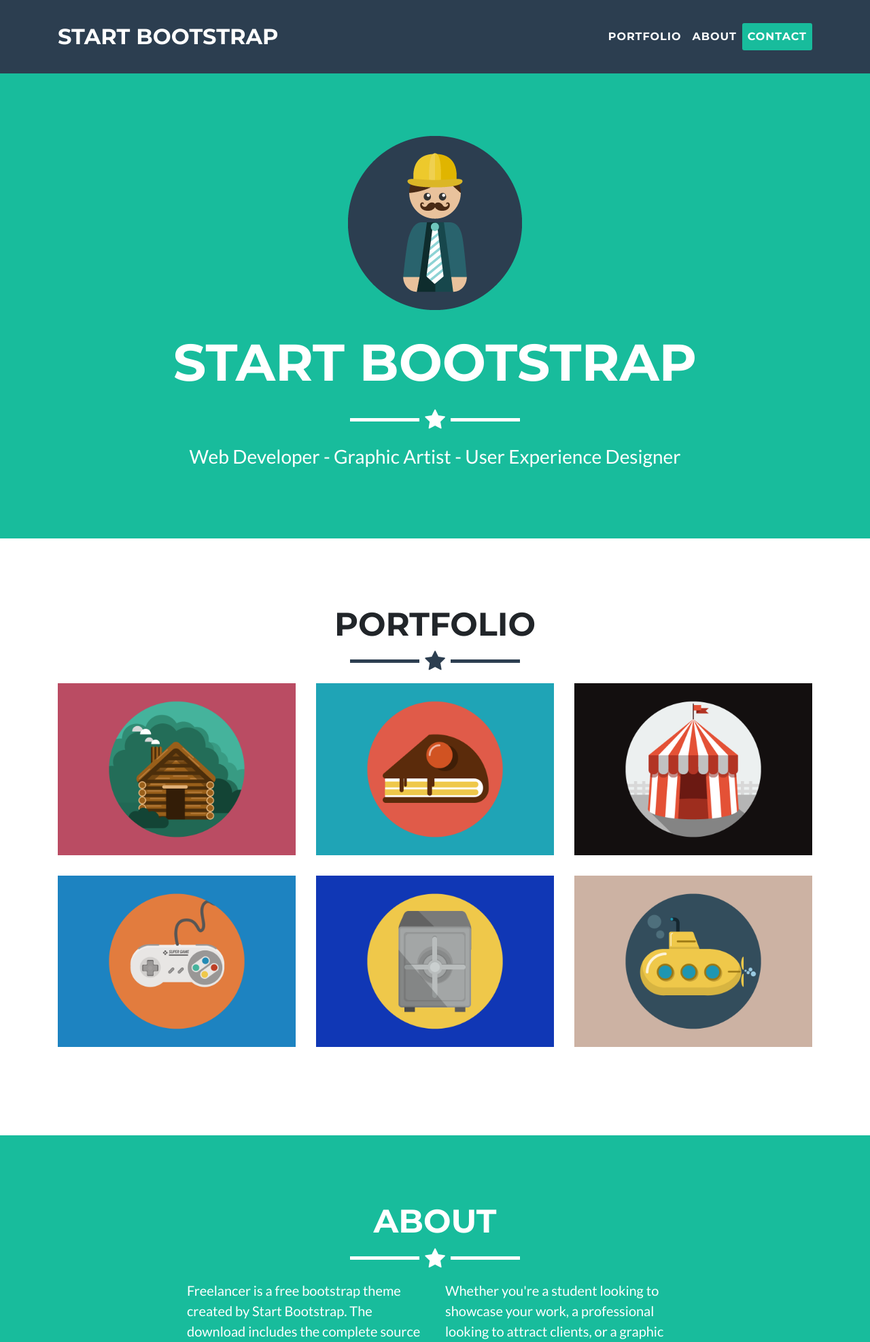
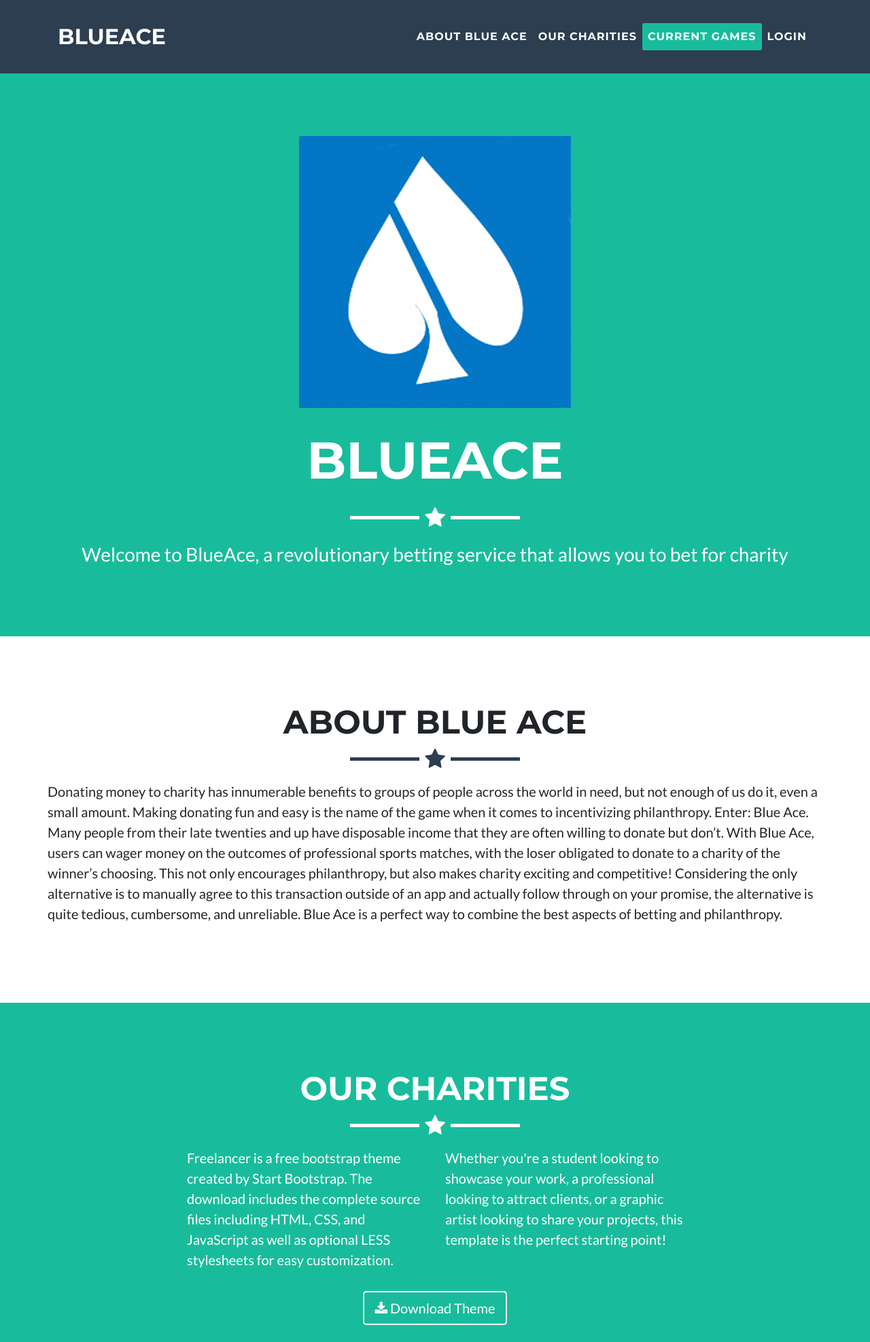
Before and after one commit to mranftle/BlueAce, a Django app: template template/index.html in a window 1280 px wide. Shown: the top 1974 px of the page at 68% size. Run offline with Django 3.2, Linux system fonts and the light colour scheme; the template is opened without the code that fills it, so the values that code supplies are empty; some libraries are stand-ins or nearby versions.

Commit message:
some html changes

```diff
--- a/template/index.html
+++ b/template/index.html
@@ -8,7 +8,7 @@
     <meta name="description" content="">
     <meta name="author" content="">
 
-    <title>Freelancer - Start Bootstrap Theme</title>
+    <title>Welcome to BlueAce!</title>
 
     <!-- Bootstrap core CSS -->
     <link href="vendor/bootstrap/css/bootstrap.min.css" rel="stylesheet">
@@ -28,7 +28,7 @@
     <!-- Navigation -->
     <nav class="navbar navbar-expand-lg navbar-light fixed-top" id="mainNav">
       <div class="container">
-        <a class="navbar-brand js-scroll-trigger" href="#page-top">Start Bootstrap</a>
+        <a class="navbar-brand js-scroll-trigger" href="#page-top">BlueAce</a>
         <button class="navbar-toggler navbar-toggler-right" type="button" data-toggle="collapse" data-target="#navbarResponsive" aria-controls="navbarResponsive" aria-expanded="false" aria-label="Toggle navigation">
           Menu
           <i class="fa fa-bars"></i>
@@ -36,13 +36,16 @@
         <div class="collapse navbar-collapse" id="navbarResponsive">
           <ul class="navbar-nav ml-auto">
             <li class="nav-item">
-              <a class="nav-link js-scroll-trigger" href="#portfolio">Portfolio</a>
+              <a class="nav-link js-scroll-trigger" href="#portfolio">About Blue Ace</a>
             </li>
             <li class="nav-item">
-              <a class="nav-link js-scroll-trigger" href="#about">About</a>
+              <a class="nav-link js-scroll-trigger" href="#about">Our Charities</a>
             </li>
             <li class="nav-item">
-              <a class="nav-link js-scroll-trigger" href="#contact">Contact</a>
+              <a class="nav-link js-scroll-trigger" href="#contact">Current Games</a>
+            </li>
+            <li class="nav-item">
+              <a class="nav-link js-scroll-trigger" href="#login">Login</a>
             </li>
           </ul>
         </div>
@@ -54,9 +57,9 @@
       <div class="container">
         <img class="img-fluid" src="img/profile.png" alt="">
         <div class="intro-text">
-          <span class="name">Start Bootstrap</span>
+          <span class="name">BlueAce</span>
           <hr class="star-light">
-          <span class="skills">Web Developer - Graphic Artist - User Experience Designer</span>
+          <span class="skills">Welcome to BlueAce, a revolutionary betting service that allows you to bet for charity</span>
         </div>
       </div>
     </header>
@@ -64,69 +67,10 @@
     <!-- Portfolio Grid Section -->
     <section id="portfolio">
       <div class="container">
-        <h2 class="text-center">Portfolio</h2>
+        <h2 class="text-center">About Blue Ace</h2>
         <hr class="star-primary">
         <div class="row">
-          <div class="col-sm-4 portfolio-item">
-            <a class="portfolio-link" href="#portfolioModal1" data-toggle="modal">
-              <div class="caption">
-                <div class="caption-content">
-                  <i class="fa fa-search-plus fa-3x"></i>
-                </div>
-              </div>
-              <img class="img-fluid" src="img/portfolio/cabin.png" alt="">
-            </a>
-          </div>
-          <div class="col-sm-4 portfolio-item">
-            <a class="portfolio-link" href="#portfolioModal2" data-toggle="modal">
-              <div class="caption">
-                <div class="caption-content">
-                  <i class="fa fa-search-plus fa-3x"></i>
-                </div>
-              </div>
-              <img class="img-fluid" src="img/portfolio/cake.png" alt="">
-            </a>
-          </div>
-          <div class="col-sm-4 portfolio-item">
-            <a class="portfolio-link" href="#portfolioModal3" data-toggle="modal">
-              <div class="caption">
-                <div class="caption-content">
-                  <i class="fa fa-search-plus fa-3x"></i>
-                </div>
-              </div>
-              <img class="img-fluid" src="img/portfolio/circus.png" alt="">
-            </a>
-          </div>
-          <div class="col-sm-4 portfolio-item">
-            <a class="portfolio-link" href="#portfolioModal4" data-toggle="modal">
-              <div class="caption">
-                <div class="caption-content">
-                  <i class="fa fa-search-plus fa-3x"></i>
-                </div>
-              </div>
-              <img class="img-fluid" src="img/portfolio/game.png" alt="">
-            </a>
-          </div>
-          <div class="col-sm-4 portfolio-item">
-            <a class="portfolio-link" href="#portfolioModal5" data-toggle="modal">
-              <div class="caption">
-                <div class="caption-content">
-                  <i class="fa fa-search-plus fa-3x"></i>
-                </div>
-              </div>
-              <img class="img-fluid" src="img/portfolio/safe.png" alt="">
-            </a>
-          </div>
-          <div class="col-sm-4 portfolio-item">
-            <a class="portfolio-link" href="#portfolioModal6" data-toggle="modal">
-              <div class="caption">
-                <div class="caption-content">
-                  <i class="fa fa-search-plus fa-3x"></i>
-                </div>
-              </div>
-              <img class="img-fluid" src="img/portfolio/submarine.png" alt="">
-            </a>
-          </div>
+          <p>Donating money to charity has innumerable benefits to groups of people across the world in need, but not enough of us do it, even a small amount. Making donating fun and easy is the name of the game when it comes to incentivizing philanthropy. Enter: Blue Ace. Many people from their late twenties and up have disposable income that they are often willing to donate but don’t. With Blue Ace, users can wager money on the outcomes of professional sports matches, with the loser obligated to donate to a charity of the winner’s choosing. This not only encourages philanthropy, but also makes charity exciting and competitive! Considering the only alternative is to manually agree to this transaction outside of an app and actually follow through on your promise, the alternative is quite tedious, cumbersome, and unreliable. Blue Ace is a perfect way to combine the best aspects of betting and philanthropy. </p>
         </div>
       </div>
     </section>
@@ -134,7 +78,7 @@
     <!-- About Section -->
     <section class="success" id="about">
       <div class="container">
-        <h2 class="text-center">About</h2>
+        <h2 class="text-center">Our Charities</h2>
         <hr class="star-light">
         <div class="row">
           <div class="col-lg-4 ml-auto">
@@ -156,7 +100,7 @@
     <!-- Contact Section -->
     <section id="contact">
       <div class="container">
-        <h2 class="text-center">Contact Me</h2>
+        <h2 class="text-center">Current Games</h2>
         <hr class="star-primary">
         <div class="row">
           <div class="col-lg-8 mx-auto">
@@ -201,7 +145,9 @@
         </div>
       </div>
     </section>
+    <section id="Login">
 
+    </section>
     <!-- Footer -->
     <footer class="text-center">
       <div class="footer-above">
```
Also changed, not shown: template/img/profile.png.
